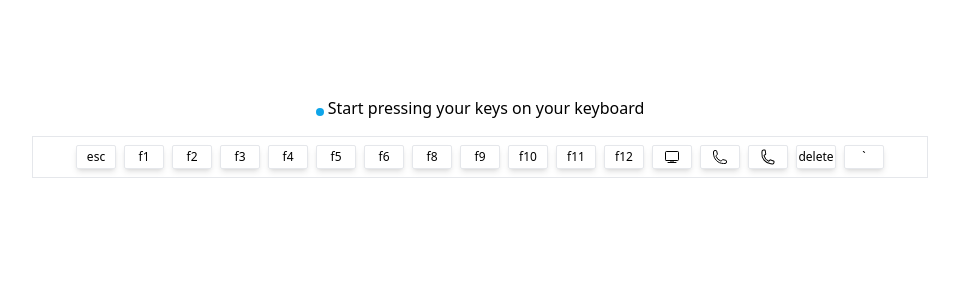
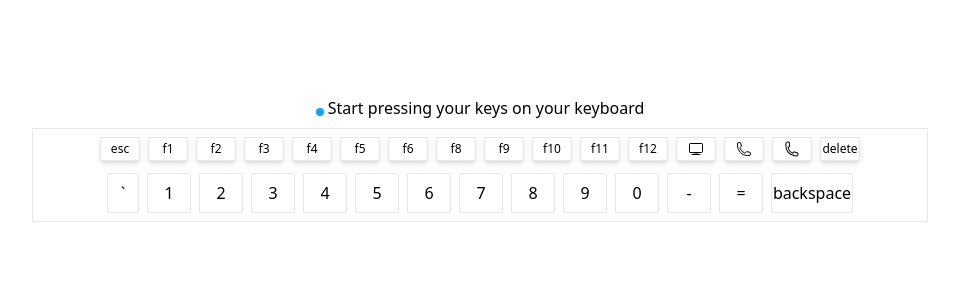
Before and after one commit to aziz-codes/react-keyboard-tester, a React (Vite) app: page / in a window 1280 px wide. Shown: the top 300 px of the page, without its empty margins (160-1119 px from the left). Built offline with nearby package versions, Linux system fonts and the light colour scheme.

Commit message:
second row rendered

```diff
--- a/src/components/Keyboard.jsx
+++ b/src/components/Keyboard.jsx
@@ -3,20 +3,20 @@ import { keys } from "../data/Keys";
 
 const Keyboard = () => {
   const [allKeys, setAllKeys] = useState(keys);
-
+  console.log(allKeys);
   return (
-    <section className="w-full  flex flex-col items-center mt-24 gap-2">
+    <section className="w-full  flex flex-col items-center mt-24">
       <div className="flex items-center gap-1">
         <div className="h-2 w-2 bg-sky-500 rounded-full relative top-1 "></div>
         <h4>Start pressing your keys on your keyboard</h4>
       </div>
 
-      <div className="w-full max-w-4xl  h-auto max-h-full border my-2 px-2 flex justify-center py-2">
+      <div className="w-full max-w-4xl  h-auto max-h-full border my-2 px-2 flex flex-col items-center justify-center py-2 gap-3">
         {/* first row */}
         <div className="flex gap-2 items-center">
-          {allKeys.slice(0, 17).map((btn, index) => (
+          {allKeys.slice(0, 16).map((btn, index) => (
             <button
-              className="h-6 w-10 border rounded-sm shadow-md text-xs text-center flex justify-center items-center"
+              className={`h-6 w-10 border rounded-sm shadow-md text-xs text-center flex justify-center items-center`}
               key={index}
             >
               {btn.label}
@@ -24,6 +24,22 @@ const Keyboard = () => {
           ))}
         </div>
         {/* end of first row */}
+        {/* second row */}
+        <div className="flex gap-2 items-center">
+          {allKeys.slice(16, 30).map((btn, index) => (
+            <button
+              key={index}
+              className={`${
+                index === 0 && "h-10 w-8  rounded-sm"
+              } h-10 w-11 border rounded-sm flex items-center justify-center ${
+                index === allKeys.slice(16, 30).length - 1 && "w-[82px] "
+              }`}
+            >
+              {btn.label}
+            </button>
+          ))}
+        </div>
+        {/* end of second row */}
       </div>
     </section>
   );
```
